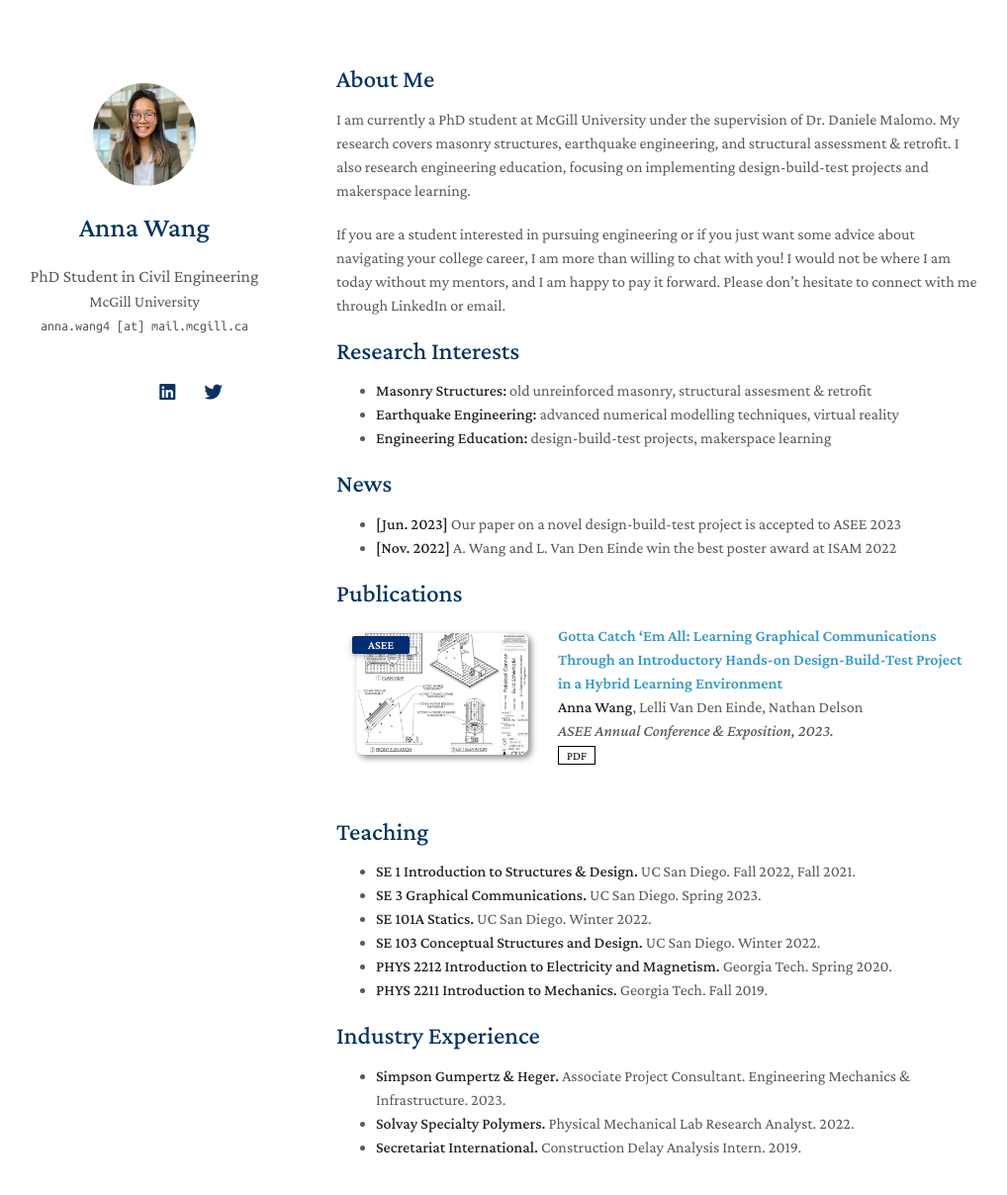
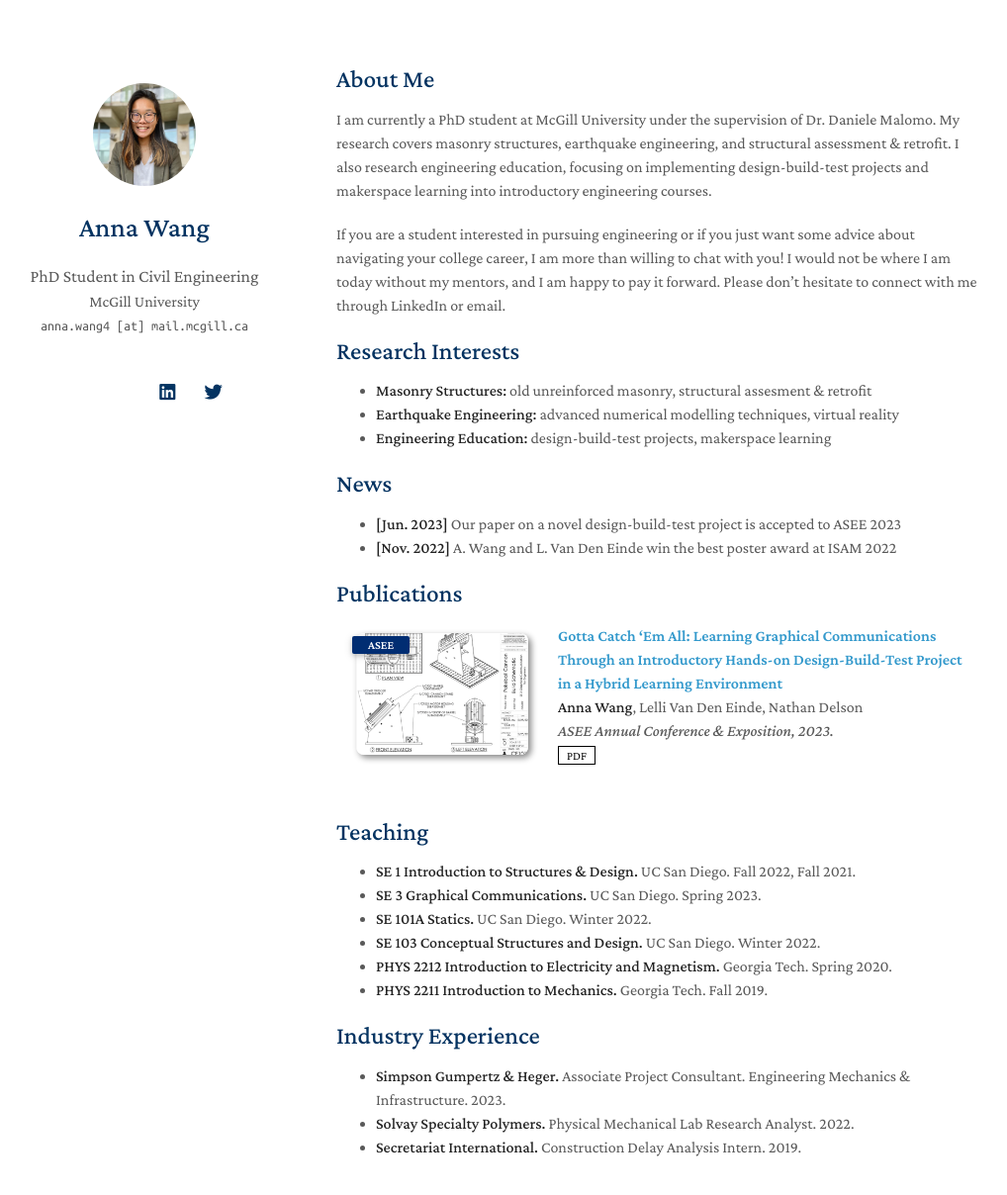
Before and after one commit to anna-h-wang/annawang, a Jekyll site: the page built from index.md, in a window 1280 px wide and 1266 px high. Shown: the top 1208 px of the window at 99% size, without its empty margins (130-1148 px from the left). Built offline with Jekyll 4.4.1, drawn with Linux system fonts in a browser that asks for light colours; nearby versions of some CDN libraries; a style sheet for code colours, icons or effects is not loaded; our own code applies the rules of GitHub Pages for plain Markdown files.

Commit message:
Update index.md

```diff
--- a/index.md
+++ b/index.md
@@ -4,7 +4,7 @@
 
 ## About Me
 
-I am currently a PhD student at McGill University under the supervision of Dr. Daniele Malomo. My research covers masonry structures, earthquake engineering, and structural assessment & retrofit. I also research engineering education, focusing on implementing design-build-test projects and makerspace learning.
+I am currently a PhD student at McGill University under the supervision of Dr. Daniele Malomo. My research covers masonry structures, earthquake engineering, and structural assessment & retrofit. I also research engineering education, focusing on implementing design-build-test projects and makerspace learning into introductory engineering courses.
 
 If you are a student interested in pursuing engineering or if you just want some advice about navigating your college career, I am more than willing to chat with you! I would not be where I am today without my mentors, and I am happy to pay it forward. Please don't hesitate to connect with me through LinkedIn or email.
 
```
